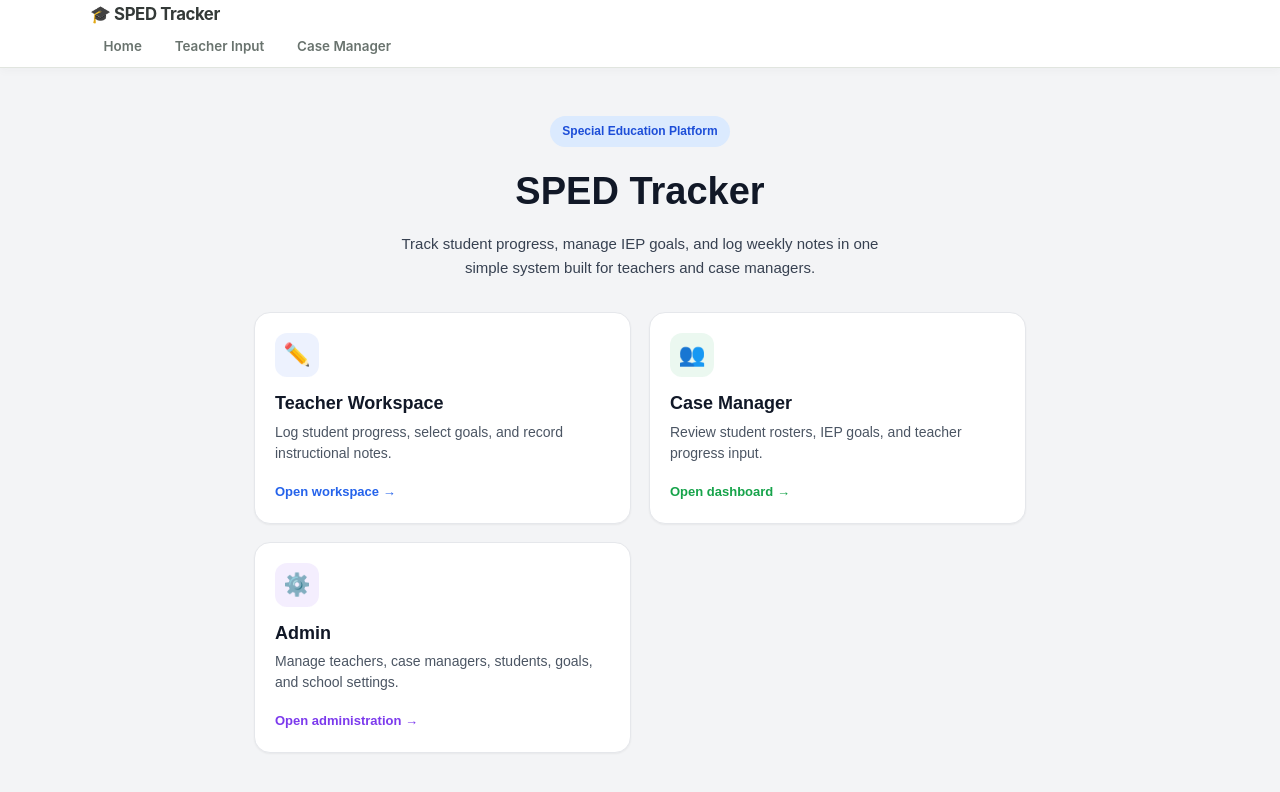
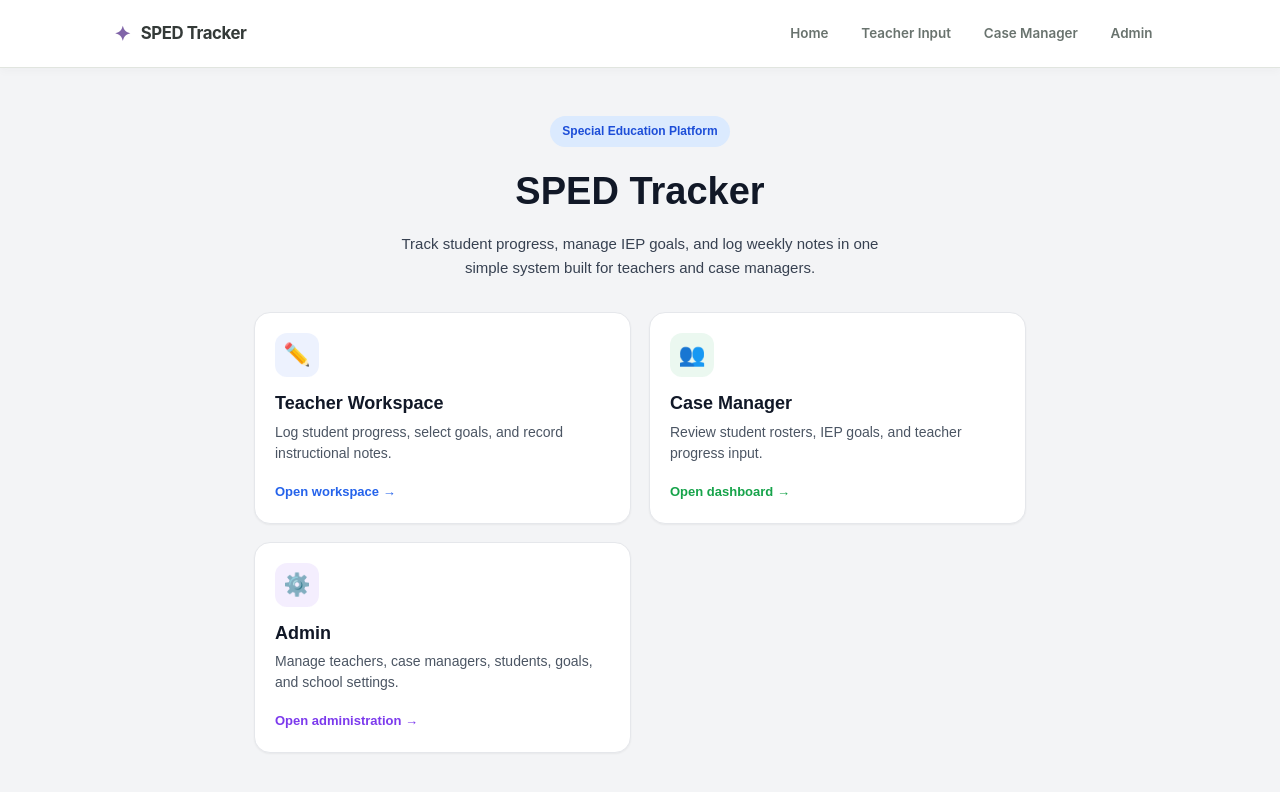
Before and after one commit to jjester58-eng/sped-tracker, a Next.js app: page / in a window 1280 px wide. Shown: the top 792 px of the page. Built offline with nearby package versions, Linux system fonts and the light colour scheme.

Commit message:
Polish app navigation for visual refresh

```diff
--- a/app/layout.tsx
+++ b/app/layout.tsx
@@ -4,27 +4,29 @@ import Link from "next/link";
 
 export const metadata: Metadata = {
   title: "SPED Tracker",
-  description: "Special education progress tracker for teachers",
+  description: "Special education progress tracker for teachers and case managers",
 };
 
 export default function RootLayout({ children }: { children: React.ReactNode }) {
   return (
     <html lang="en">
-      <body className="bg-gray-50 min-h-screen">
-        <nav className="nav border-b bg-white shadow-sm">
-          <div className="nav-inner max-w-5xl mx-auto px-6 py-4">   {/* ← Important */}
-            <div className="flex justify-between items-center">
-              <span className="nav-brand text-2xl font-bold">🎓 SPED Tracker</span>
-
-              <div className="nav-links flex gap-8">
-                <Link href="/" className="nav-link hover:text-blue-600 transition">Home</Link>
-                <Link href="/teacher" className="nav-link hover:text-blue-600 transition">Teacher Input</Link>
-                <Link href="/case-manager" className="nav-link hover:text-blue-600 transition font-medium">Case Manager</Link>
+      <body>
+        <nav className="nav">
+          <div className="nav-inner" style={{ padding: "0.75rem 1.5rem" }}>
+            <div style={{ display: "flex", justifyContent: "space-between", alignItems: "center", gap: "1rem" }}>
+              <Link href="/" className="nav-brand" style={{ textDecoration: "none" }}>
+                <span className="nav-logo" aria-hidden="true">✦</span>
+                <span>SPED Tracker</span>
+              </Link>
+              <div className="nav-links">
+                <Link href="/" className="nav-link">Home</Link>
+                <Link href="/teacher" className="nav-link">Teacher Input</Link>
+                <Link href="/case-manager" className="nav-link">Case Manager</Link>
+                <Link href="/admin" className="nav-link">Admin</Link>
               </div>
             </div>
           </div>
         </nav>
-
         {children}
       </body>
     </html>
```
